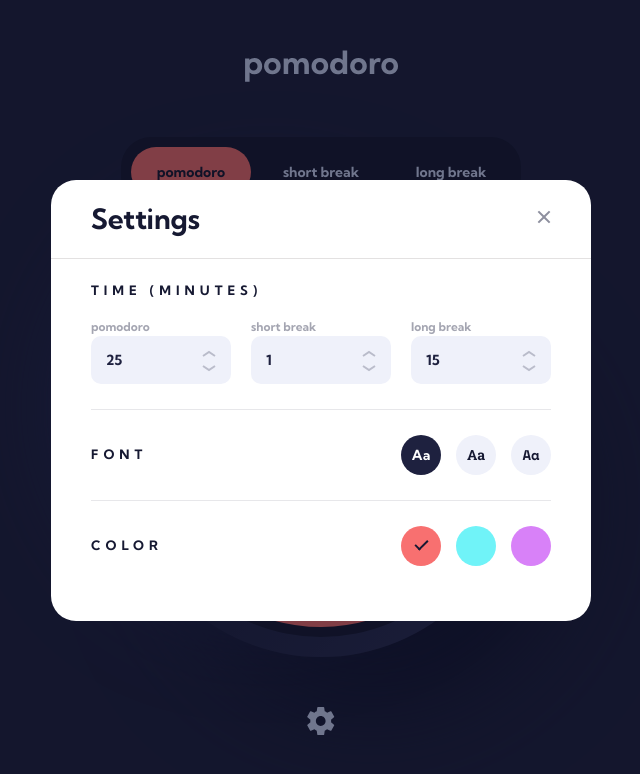
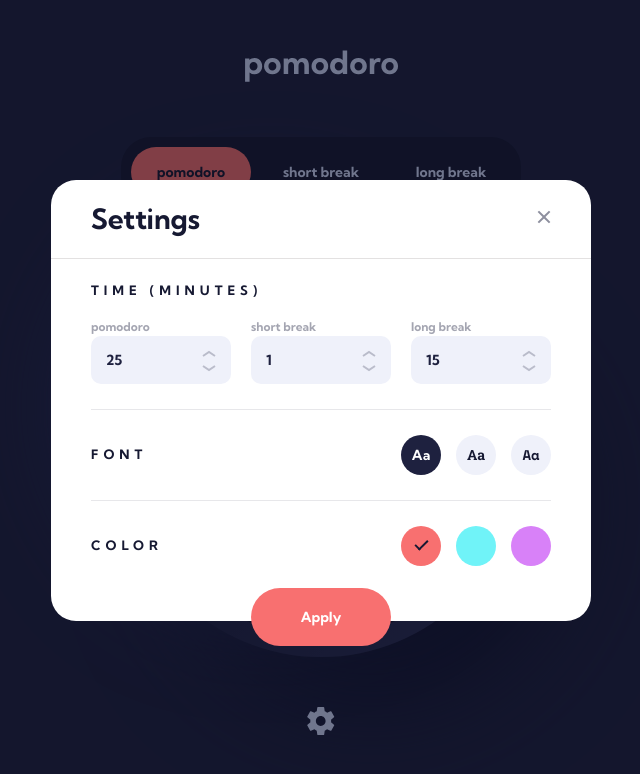
Before and after one commit to iacade/pomodoro-app, a React (Create React App) app: page / in a window 1280 px wide. Both pictures are taken after a click on the button 640 px from the left and 723 px from the top of the page. Shown: the top 774 px of the page, without its empty margins (319-959 px from the left). Built offline with nearby package versions, Linux system fonts and the light colour scheme.

Commit message:
Add apply settings button

```diff
--- a/src/components/App.jsx
+++ b/src/components/App.jsx
@@ -60,8 +60,15 @@ function App() {
                 actionRun();
         }
     };
-    const handleOpenModal = () => setIsModal(true);
-    const handleCloseModal = () => setIsModal(false);
+    const handleOpenModal = () => {
+        dispatch({ type: "save-state" });
+        setIsModal(true);
+    };
+    const handleCloseModal = (applyChanges) => {
+        dispatch({ type: "restore-state", apply: applyChanges });
+
+        setIsModal(false);
+    };
 
     useEffect(() => {
         let title = null;
@@ -114,8 +121,8 @@ function App() {
                     <Use icon="settings" width="28" height="28" />
                 </Button>
 
-                <Modal opened={ isModal } onClose={ handleCloseModal }>
-                    <Settings onClose={ handleCloseModal } />
+                <Modal opened={ isModal } onClose={ () => handleCloseModal(false) }>
+                    <Settings onClose={ () => handleCloseModal(false) } onApply={ () => handleCloseModal(true) } />
                 </Modal>
             </main>
         </AppContext.Provider>
--- a/src/components/Settings.jsx
+++ b/src/components/Settings.jsx
@@ -125,6 +125,9 @@ function Settings(props) {
                     </div>
                 </div>
             </div>
+            <div className="settings__button">
+                <Button text="Apply" onClick={ props.onApply } />
+            </div>
         </div>
     );
 }
--- a/src/components/form/Button.jsx
+++ b/src/components/form/Button.jsx
@@ -5,6 +5,7 @@ function Button(props) {
     const className = classes({
         "x-button": true,
         "x-button--icon": props.icon,
+        "x-button--text": props.text,
         [props.className]: props.className
     });
 
@@ -13,6 +14,7 @@ function Button(props) {
             onFocus={ props.onFocus }
             onBlur={ props.onBlur }
             onClick={ props.onClick }>
+            <span className="x-button__mask"></span>
             <div className="x-button__content">
                 { props.children || props.text }
             </div>
--- a/src/helpers/config-storage.js
+++ b/src/helpers/config-storage.js
@@ -1,3 +1,4 @@
+import { deepAsign } from "./object";
 import { ValidatorBase } from "./validator";
 
 export default class ConfigStorage {
@@ -52,7 +53,7 @@ export default class ConfigStorage {
                 }
             }
 
-            return Object.assign(defaultSettings, settings);
+            return deepAsign(defaultSettings, settings);
         }
         catch (err) {
             console.error(err);
--- /dev/null
+++ b/src/helpers/object.js
@@ -0,0 +1,13 @@
+export function deepAsign(target, source) {
+    for (const key in source) {
+        if (typeof source[key] === "object"
+            && typeof target[key] === "object") {
+            deepAsign(target[key], source[key]);
+        }
+        else {
+            target[key] = source[key];
+        }
+    }
+
+    return target;
+}
--- a/src/reducers/app.js
+++ b/src/reducers/app.js
@@ -8,9 +8,9 @@ const storage = new ConfigStorage()
         activeTab: new Validators.OneOf([ "pomodoro", "short", "long" ]),
         shakeAnim: new Validators.Boolean(),
         times: {
-            pomodoro: new Validators.Number({ min: 1, max: minToSec(60) }),
-            short: new Validators.Number({ min: 1, max: minToSec(60) }),
-            long: new Validators.Number({ min: 1, max: minToSec(60) }),
+            pomodoro: new Validators.Number({ min: 1, max: minToSec(59) }),
+            short: new Validators.Number({ min: 1, max: minToSec(59) }),
+            long: new Validators.Number({ min: 1, max: minToSec(59) }),
         },
         elapsed: new Validators.AlwaysFalse(),
         clockState: new Validators.AlwaysFalse(),
@@ -34,6 +34,7 @@ const initial = storage.fetch({
         color: "tomato"
     }
 });
+let savedState = null;
 
 const reducers = {
     "change-type": (state, action) => {
@@ -131,6 +132,18 @@ const reducers = {
         return {
             shakeAnim: false
         };
+    },
+    "save-state": (state) => {
+        savedState = state;
+
+        return false;
+    },
+    "restore-state": (_, action) => {
+        const restoredState = savedState;
+
+        savedState = null;
+
+        return action.apply ? null : restoredState;
     }
 };
 
@@ -138,7 +151,15 @@ function reducer(state, action) {
     const newState = reducers[action.type]?.(state, action);
 
     if (newState) {
-        return storage.save(Object.assign({}, state, newState));
+        const resultState = Object.assign({}, state, newState);
+
+        if (!savedState) {
+            // if settings is being adjusted
+            // we aren't gonna to save state
+            storage.save(resultState);
+        }
+
+        return resultState;
     }
     else {
         return state;
--- a/src/sass/components/App.scss
+++ b/src/sass/components/App.scss
@@ -19,6 +19,12 @@ $colors: (
     'tomato': '--c-tomato',
     'cyan': '--c-cyan',
     'purple': '--c-purple'
+);
+
+$textColors: (
+    'tomato': '--c-white',
+    'cyan': '--c-dark',
+    'purple': '--c-white'
 );
 
 .app {
@@ -46,6 +52,7 @@ $colors: (
     @each $key, $color in $colors {
         &--#{ $key } {
             --theme-color: var(#{ $color });
+            --text-color: var(#{ map-get($textColors, $key) });
         }
     }
 }
--- a/src/sass/components/Settings.scss
+++ b/src/sass/components/Settings.scss
@@ -1,4 +1,6 @@
 .settings {
+    position: relative;
+
     &__top {
         display: flex;
         justify-content: space-between;
@@ -18,4 +20,14 @@
             border-bottom: none;
         }
     }
+
+    &__button {
+        display: flex;
+        justify-content: center;
+
+        position: absolute;
+        left: 0;
+        bottom: -25px;
+        width: 100%;
+    }
 }
--- a/src/sass/components/form/Button.scss
+++ b/src/sass/components/form/Button.scss
@@ -1,3 +1,24 @@
+.x-button {
+    position: relative;
+
+    &__content {
+        position: relative;
+        z-index: 2;
+    }
+
+    &__mask {
+        position: absolute;
+        left: 0;
+        top: 0;
+        width: 100%;
+        height: 100%;
+        border-radius: 30px;
+
+        background: transparent;
+        transition: 100ms;
+    }
+}
+
 .x-button--icon {
     opacity: .5;
     transition: 100ms opacity;
@@ -10,3 +31,16 @@
         opacity: 1;
     }
 }
+
+.x-button--text {
+    background-color: var(--theme-color);
+    color: var(--text-color);
+    padding: 20px 50px;
+    border-radius: 30px;
+
+    &:hover, &:focus {
+        .x-button__mask {
+            background: rgba(255, 255, 255, .3);
+        }
+    }
+}
```
